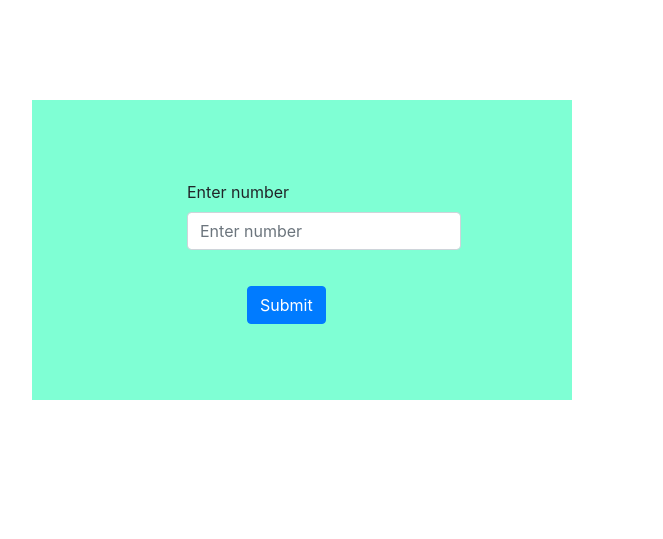
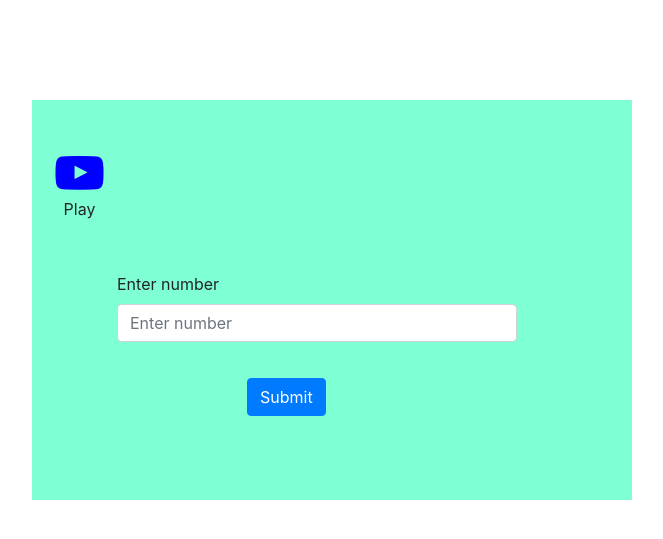
Before and after one commit to athirausha/numbertoword, a Django app: page /index/ in a window 1280 px wide. Shown: the top 539 px of the page, without its empty margins (353-1016 px from the left). Run offline with Django 3.2, Linux system fonts and the light colour scheme; some libraries are stand-ins or nearby versions.

Commit message:
Update index.html

```diff
--- a/num/templates/index.html
+++ b/num/templates/index.html
@@ -10,6 +10,7 @@
   <script src="https://cdnjs.cloudflare.com/ajax/libs/popper.js/1.16.0/umd/popper.min.js"></script>
   <script src="https://maxcdn.bootstrapcdn.com/bootstrap/4.5.2/js/bootstrap.min.js"></script>
   <script type="text/javascript"> window.CSRF_TOKEN = "{{ csrf_token }}"; </script>
+  <link rel="stylesheet" href="https://cdnjs.cloudflare.com/ajax/libs/font-awesome/4.7.0/css/font-awesome.min.css">
  <style>
      .wordshow{
 
@@ -18,15 +19,16 @@
          margin-left: 30px;
      }
      .box{
-         widows: 400px;
-         height: 300px;
+         width: 600px;
+         height: 400px;
          margin-left: 300px;
          margin-top: 100px;
          background-color: aquamarine;
      }
      .bx2{
-        margin-left: 140px;
-         margin-top: 80px;
+        margin-left: 70px;
+         margin-top: 1px;
+         width:400px
      }
      .numtoword
      {
@@ -39,13 +41,19 @@
 <body>
 
 <div class="container">
-  <div class="row col-md-12">
-    <div class="box row col-md-6">
-    <!-- <form action='/result/' method="POST">
-      {% csrf_token %} -->
+  <div class="row col-md-12 box">
+    <div class=" row col-md-2">
+      <div class="row">
+      <button type="submit" class="btn playword" ><i class="fa fa-youtube-play" style="font-size:48px;color:blue"></i>Play</button>
+       </div>
       <form>
-        <div class="form-group bx2">
+
+        <div class="form-group bx2  ">
+
+
+
           <label for="email">Enter number</label>
+
           <input type="number" class="form-control" placeholder="Enter number" name="number" id="number" >
 
             <div class="errorTextBox" style="color: red;"></div>
@@ -63,7 +71,8 @@
 
 
   <script>
-
+   var numw;
+   var n;
     $('.numtoword').click(function(e){
         e.preventDefault();
       var n=$('#number').val()
@@ -85,7 +94,7 @@
 
             success: function(data){
             console.log(data.data);
-
+            numw=data.data
             $('.wordshow').html(data.data)
 
 
@@ -96,6 +105,26 @@
         setTimeout(function(){location.reload();}, 6000);
        });
 
+       $('.playword').click(function(e){
+         alert('kkk')
+        e.preventDefault();
+        $.ajax({
+            type:"POST",
+            url: "/speech/",
+            async:false,
+            data:{csrfmiddlewaretoken: window.CSRF_TOKEN, number:numw},
+
+            success: function(data){
+            console.log(data.data);
+
+
+
+            }
+
+        });
+       });
+
+
 
   </script>
 
```
